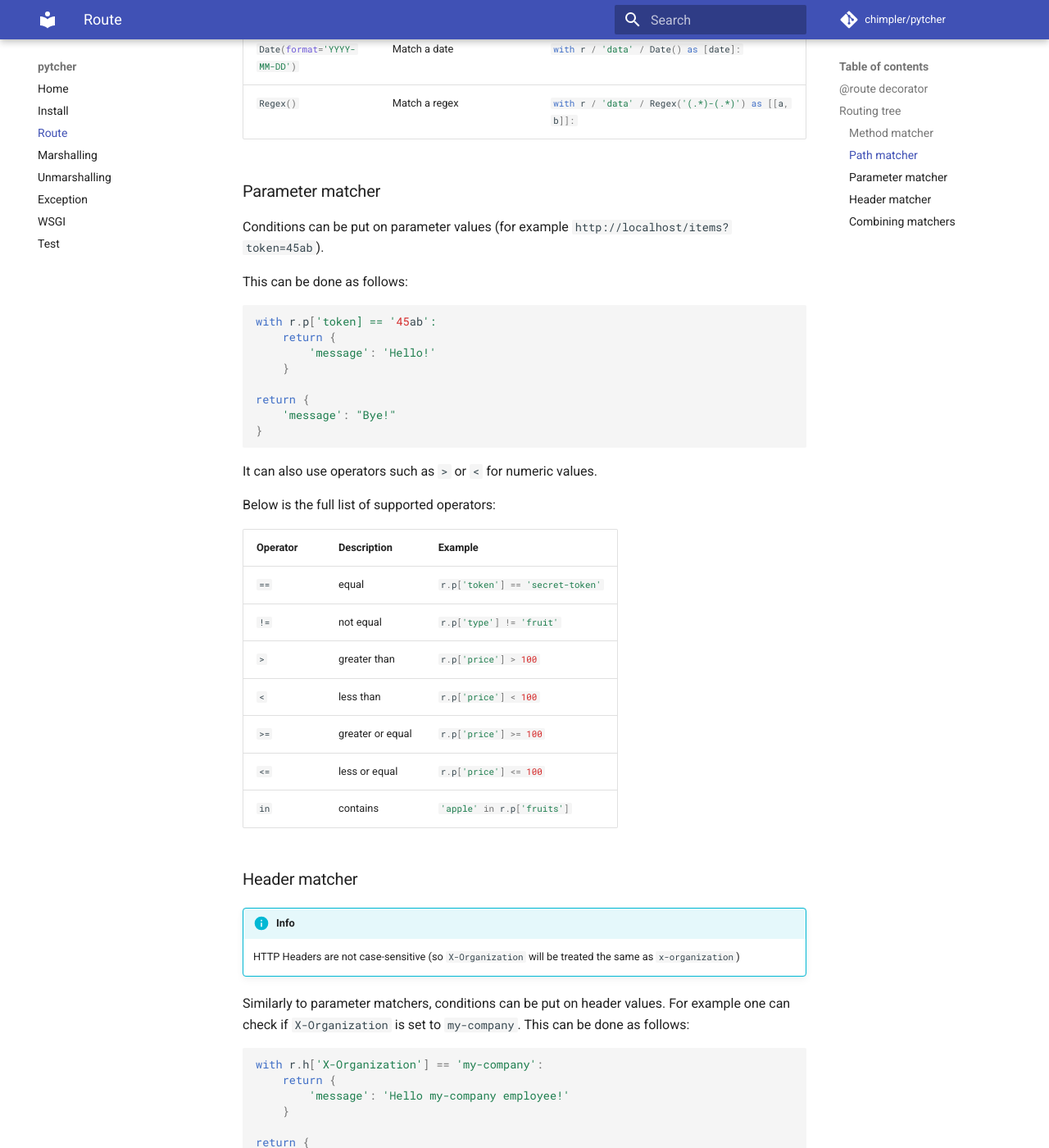
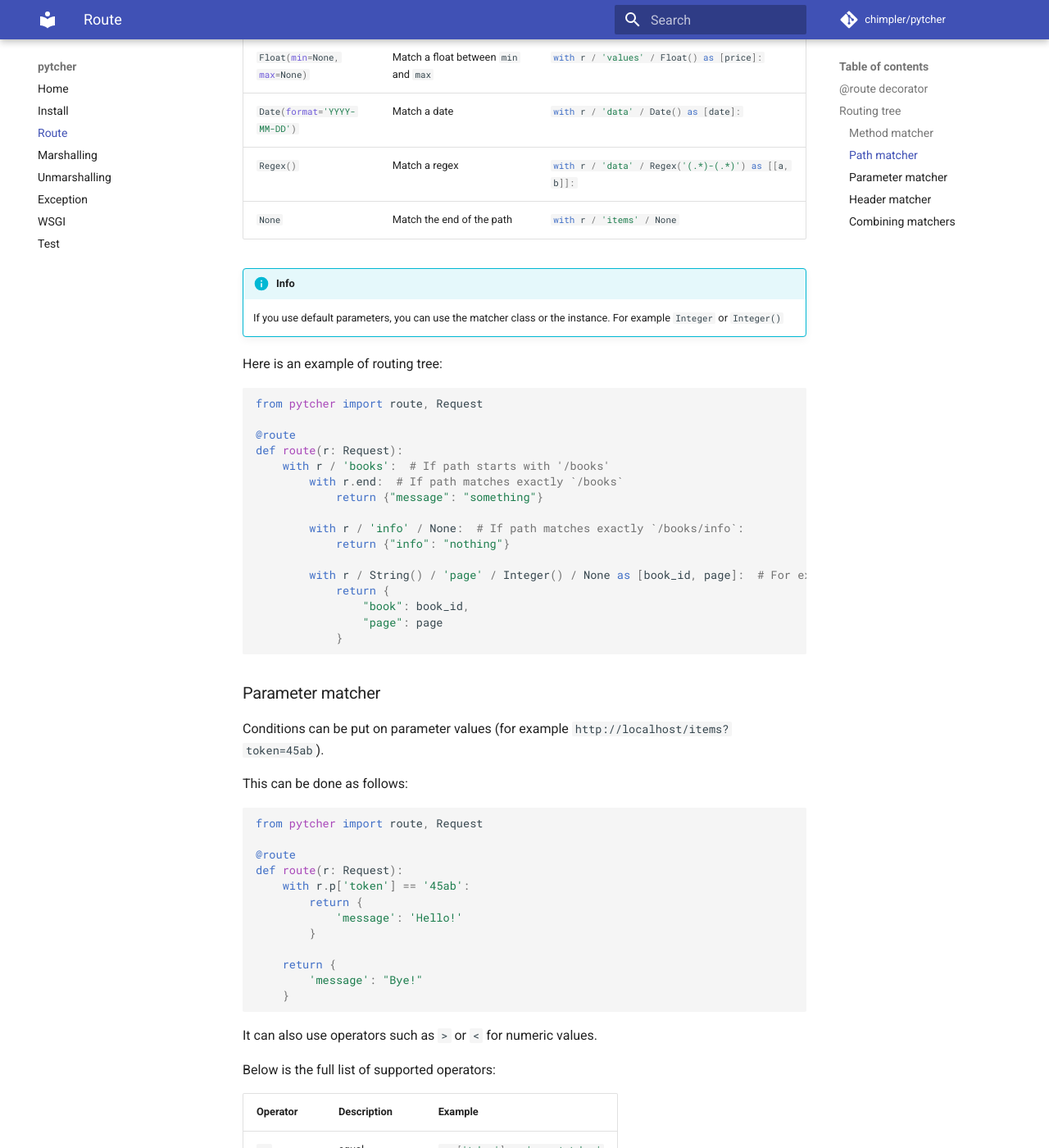
Before and after one commit to chimpler/pytcher, an MkDocs documentation site: the page built from docs/route.md, in a window 1280 px wide and 1400 px high, scrolled down 2430 px. Shown: the whole window at 82% size. Built offline with MkDocs 1.6.1 and Material for MkDocs 9.7.7, drawn with Linux system fonts in a browser that asks for light colours; comment, search, counter and statistics services are not loaded; some of the changed text lies outside the part shown.

Commit message:
more docs

````diff
--- a/docs/user/route.md
+++ b/docs/route.md
@@ -41,9 +41,6 @@ def route(request: Request, item_id: int):
 
 ```
 
-
-
-
 ## Routing tree
 
 Inside a function or a method decorated with `:::python @route`
@@ -52,8 +49,10 @@ The routing tree can be defined using `:::python with` statements or `:::python
 The following example using `:::python with` statements:
 
 ```python
+from pytcher import route, Request, Integer
+
 @route
-def route(r: Request)
+def route(r: Request):
     with r / 'v1':
         with r.get / 'items' / Integer as [item_id]:
             return {
@@ -64,8 +63,10 @@ def route(r: Request)
 Can be rewritten with `:::python for` loops as follows:
 
 ```python
+from pytcher import route, Request, Integer
+
 @route
-def route(r: Request)
+def route(r: Request):
     for _ in  r / 'v1':
         for item_id in r.get / 'items' / Integer:
             return {
@@ -99,7 +100,30 @@ Matcher | Description | Example
 `:::python Float(min=None, max=None)` | Match a float between `min` and `max` | `:::python with r / 'values' / Float() as [price]:`
 `:::python Date(format='YYYY-MM-DD')` | Match a date | `:::python with r / 'data' / Date() as [date]:`
 `:::python Regex()` | Match a regex | `:::python with r / 'data' / Regex('(.*)-(.*)') as [[a, b]]:`
+`:::python None` | Match the end of the path | `:::python with r / 'items' / None`
 
+!!! Info
+    If you use default parameters, you can use the matcher class or the instance. For example `Integer` or `Integer()`
+
+Here is an example of routing tree:
+```python
+from pytcher import route, Request
+
+@route
+def route(r: Request):
+    with r / 'books':  # If path starts with '/books'
+        with r.end:  # If path matches exactly `/books`
+            return {"message": "something"}
+
+        with r / 'info' / None:  # If path matches exactly `/books/info`:
+            return {"info": "nothing"}
+
+        with r / String() / 'page' / Integer() / None as [book_id, page]:  # For example /books/test/page/10
+            return {
+                "book": book_id,
+                "page": page
+            }
+```
 
 ### Parameter matcher
 
@@ -107,15 +131,18 @@ Conditions can be put on parameter values (for example `http://localhost/items?t
 
 This can be done as follows:
 ```python
-with r.p['token] == '45ab':
+from pytcher import route, Request
+
+@route
+def route(r: Request):
+    with r.p['token'] == '45ab':
+        return {
+            'message': 'Hello!'
+        }
+
     return {
-        'message': 'Hello!'
+        'message': "Bye!"
     }
-
-return {
-    'message': "Bye!"
-}
-
 ```
 
 It can also use operators such as `>` or `<` for numeric values.
@@ -140,14 +167,18 @@ Operator | Description | Example
 Similarly to parameter matchers, conditions can be put on header values. For example one can check if `X-Organization` is set to `my-company`.
 This can be done as follows:
 ```python
-with r.h['X-Organization'] == 'my-company':
+from pytcher import route, Request
+
+@route
+def route(r: Request):
+    with r.h['X-Organization'] == 'my-company':
+        return {
+            'message': 'Hello my-company employee!'
+        }
+
     return {
-        'message': 'Hello my-company employee!'
+        'message': "Go away!"
     }
-
-return {
-    'message': "Go away!"
-}
 
 ```
 
@@ -170,11 +201,15 @@ Operator | Description | Example
 One can use boolean expressions with `&` (and) and `|` (or).
 For example:
 ```python
-with (r / 'items') & r.h['X-Organization'] == 'my-company':
-    return {
-        "items": [
-            {"name": "pear"},
-            {"name": "apple"}
-        ]
-    }
+from pytcher import route, Request
+
+@route
+def route(r: Request):
+    with (r / 'items') & r.h['X-Organization'] == 'my-company':
+        return {
+            "items": [
+                {"name": "pear"},
+                {"name": "apple"}
+            ]
+        }
 ```
--- a/mkdocs.yml
+++ b/mkdocs.yml
@@ -6,13 +6,13 @@ repo_url: https://github.com/chimpler/pytcher
 site_name: pytcher
 nav:
     - Home: index.md
-    - Install: user/install.md
-    - Route: user/route.md
-    - Marshalling: user/marshalling.md
-    - Unmarshalling: user/unmarshalling.md
-    - Exception: user/exception.md
-    - WSGI: user/wsgi.md
-    - Test: user/test.md
+    - Install: install.md
+    - Route: route.md
+    - Marshalling: marshalling.md
+    - Unmarshalling: unmarshalling.md
+    - Exception: exception.md
+    - WSGI: wsgi.md
+    - Test: test.md
 theme: material
 markdown_extensions:
     - markdown.extensions.admonition
````
Also changed, not shown: docs/index.md (+61 -1 lines), docs/marshalling.md (renamed from docs/user/marshalling.md, +11 -11 lines), docs/unmarshalling.md (renamed from docs/user/unmarshalling.md, +18 -18 lines), pytcher/__init__.py (+10 -3 lines), docs/exception.md (renamed from docs/user/exception.md), docs/install.md (renamed from docs/user/install.md), docs/test.md (added), docs/user/test.md (deleted), docs/wsgi.md (renamed from docs/user/wsgi.md), 9 other files.
